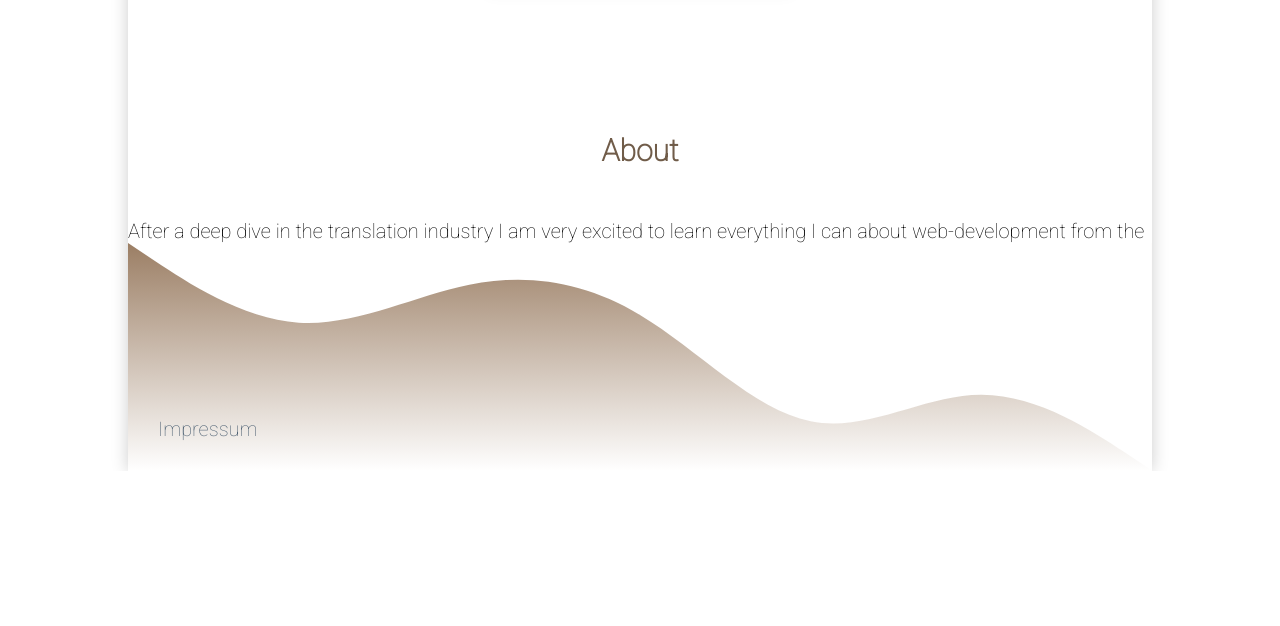
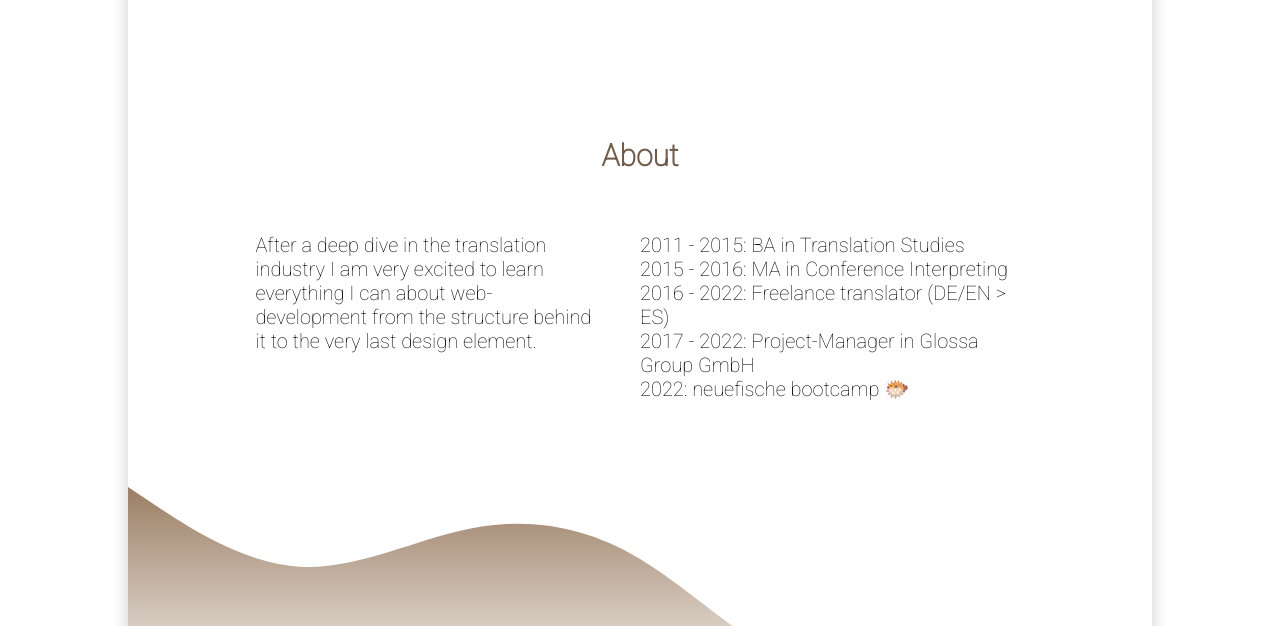
Before and after one commit to cintiavazquez/personal-website, a plain HTML site: page index.html in a window 1280 px wide. Shown: the part 1392-2018 px from the top of the page. Before the commit the page ends 1863 px from the top, so only its background shows below. Drawn offline with Linux system fonts and the light colour scheme.

Commit message:
edit interests

```diff
--- a/index.html
+++ b/index.html
@@ -37,8 +37,8 @@
             <p class="--interests">Web-Dev</p>
             <p class="--interests">Design</p>
             <p class="--interests">Sustainability</p>
-            <!-- <p class="--interests">Hobbie</p>
-            <p class="--interests">Hobbie</p> -->
+            <p class="--interests">Translation</p>
+            <!--<p class="--interests">Hobbie</p> -->
           </article>
         </div>
       </nav>
@@ -139,11 +139,11 @@
         </article>
       </section>
 
-      <article id="Bio">
+      <article class="bio">
         <h2 class="headlines">About</h2>
 
-        <section class="biography">
-          <div class="biotext">
+        <section class="bio_container">
+          <div class="bio_text">
             <p>
               After a deep dive in the translation industry I am very excited to
               learn everything I can about web-development from the structure
@@ -151,7 +151,7 @@
             </p>
           </div>
 
-          <div class="cv">
+          <div class="bio_cv">
             <ul class="list">
               <li>2011 - 2015: BA in Translation Studies</li>
               <li>2015 - 2016: MA in Conference Interpreting</li>
```
